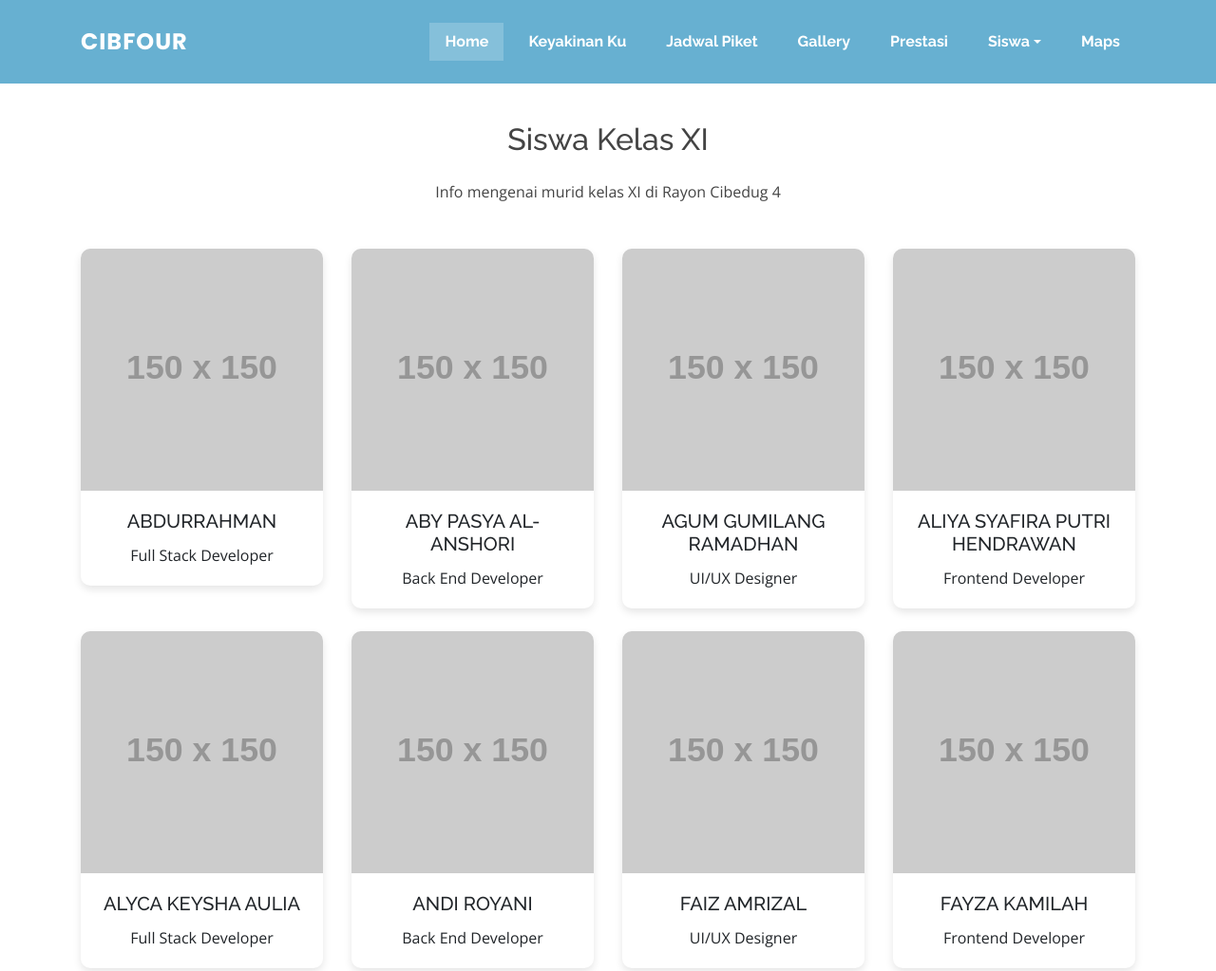
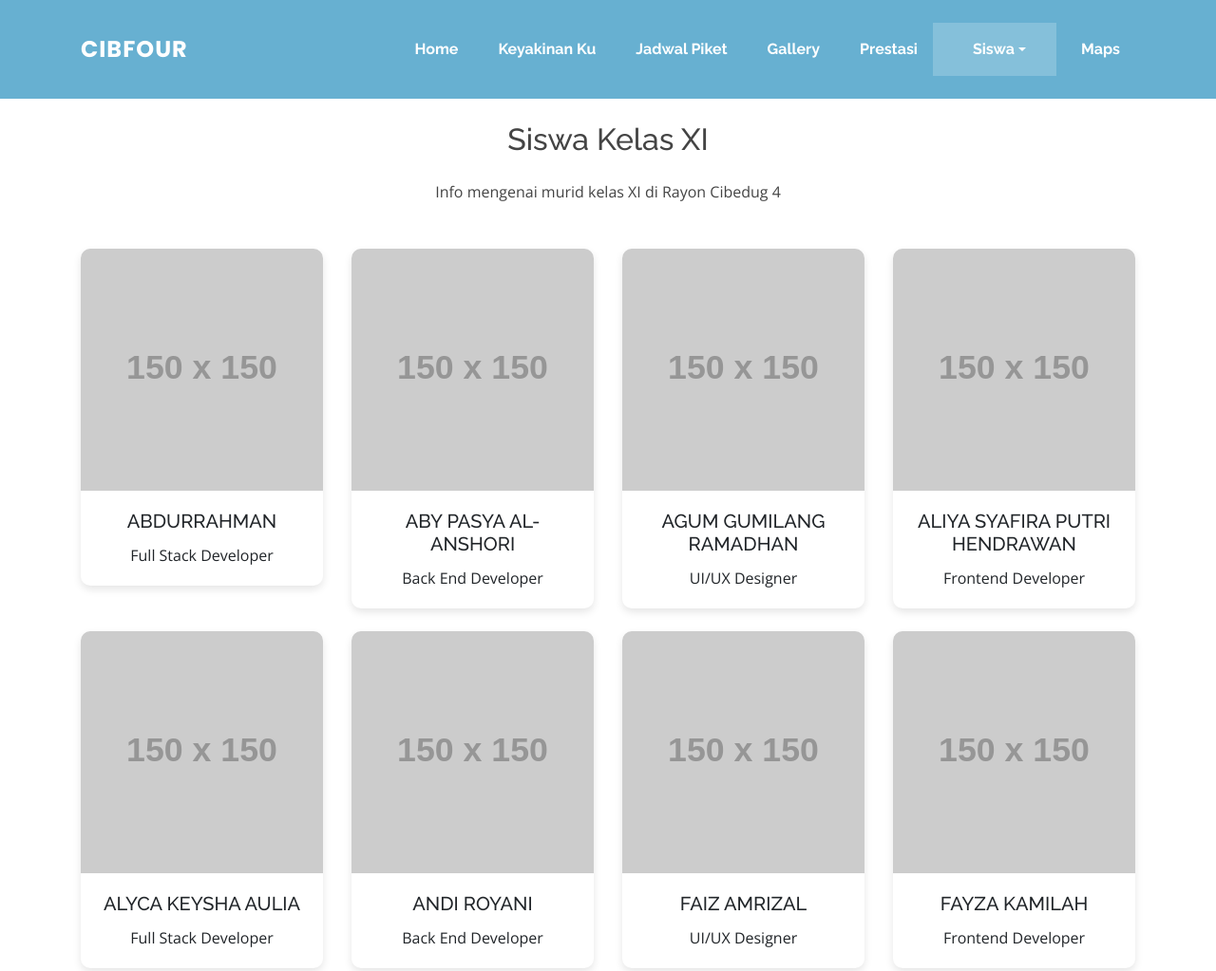
Before and after one commit to Abdurrahman778/Web-Cibedug_4, a plain HTML site: page student-11.html in a window 1280 px wide. Shown: the top 1023 px of the page at 95% size. Drawn offline with nearby package versions, Linux system fonts and the light colour scheme; placeholder pictures from the web are drawn by us.

Commit message:
fix div | 12/20/2024

```diff
--- a/student-11.html
+++ b/student-11.html
@@ -68,12 +68,12 @@
 
       <nav id="navbar" class="navbar">
         <ul>
-          <li><a class="nav-link scrollto active" href="/index.html">Home</a></li>
+          <li><a class="nav-link scrollto" href="/index.html">Home</a></li>
           <li><a class="nav-link scrollto" href="/index.html#about">Keyakinan Ku</a></li>
           <li><a class="nav-link scrollto" href="/index.html#services">Jadwal Piket</a></li>
           <li><a class="nav-link scrollto" href="/index.html#portfolio">Gallery</a></li>
           <li><a class="nav-link scrollto" href="/index.html#team">Prestasi</a></li>
-          <li>
+          <li class="nav-link scrollto active">
             <div class="dropdown">
               <a class="dropdown-toggle" href="#" role="button" id="dropdownMenuLink" data-toggle="dropdown"
                 aria-haspopup="true" aria-expanded="false">
@@ -265,7 +265,7 @@
         <div class="card">
           <img src="https://via.placeholder.com/150" alt="Team Member" class="card-img-top">
           <div class="card-body text-center">
-            <h5 class="card-title">MELLSYANIA ALFLORAGIESCHA NESCITA PRINCES AZZAHRA</h5>
+            <h5 class="card-title">MELLSYANIA ALFLORAGIESCHA NESCITA P.A</h5>
             <p class="card-text">UI/UX Designer</p>
           </div>
         </div>
@@ -284,8 +284,6 @@
       <!-- Add remaining cards up to Member 36 here -->
       <!-- Total of 36 cards -->
     </div>
-  </div>
-
     <div class="row">
       <!-- 36 Cards -->
       <!-- Card 1 -->
@@ -427,6 +425,7 @@
       <!-- Total of 36 cards -->
     </div>
 
+
     <div class="row">
       <!-- 36 Cards -->
       <!-- Card 1 -->
@@ -536,6 +535,7 @@
       <!-- Add remaining cards up to Member 36 here -->
       <!-- Total of 36 cards -->
     </div>
+  </div>
 
   <!-- jQuery -->
   <script src="https://cdnjs.cloudflare.com/ajax/libs/jquery/3.6.4/jquery.min.js"></script>
```
Lines whose indentation alone changed are shown as unchanged.
